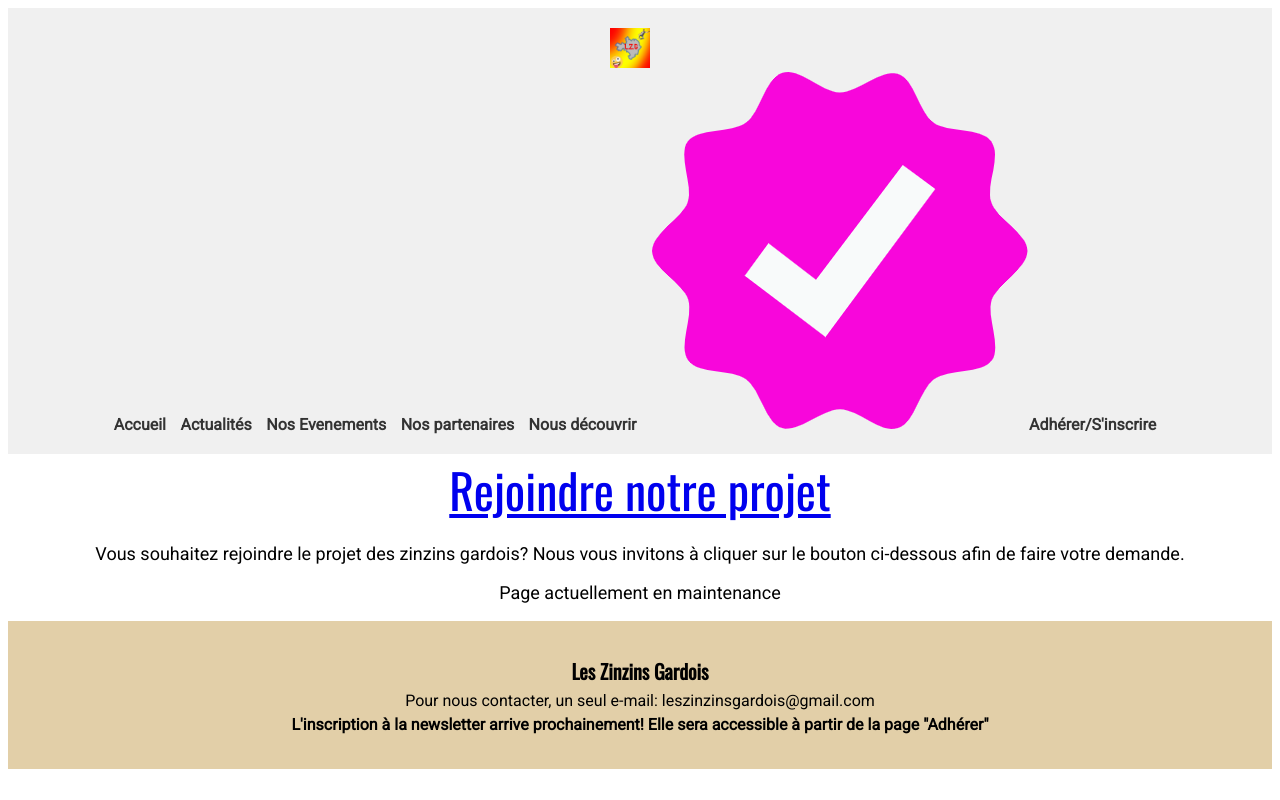
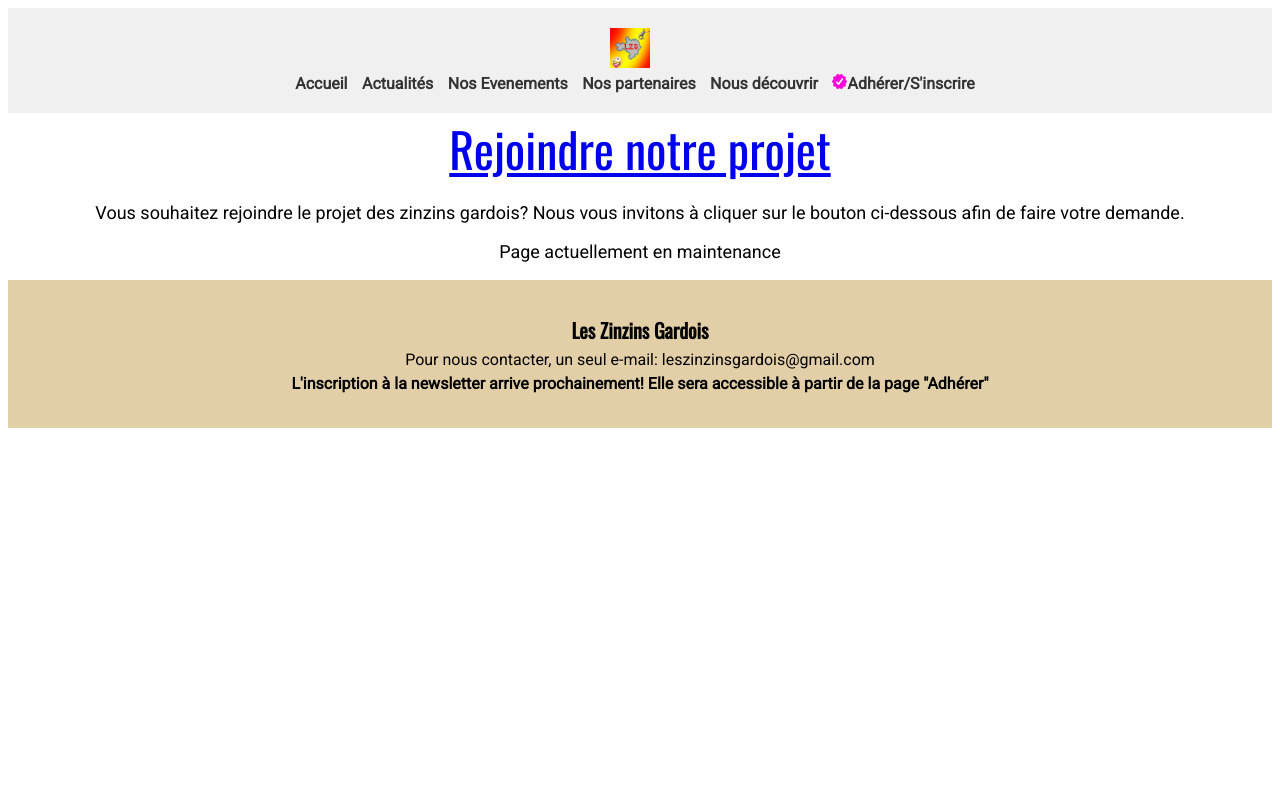
Before and after one commit to Leszinzinsgardois/leszinzinsgardois.github.io, a plain HTML site: page adherer/adherer.html in a window 1280 px wide. Drawn offline with nearby package versions, Linux system fonts and the light colour scheme.

Commit message:
patch erreur taille

```diff
--- a/adherer/adherer.html
+++ b/adherer/adherer.html
@@ -90,6 +90,11 @@
             color: #c7932a;
         }
 
+        .certif img {
+            width: 15px;
+            height: 15px;
+          }
+
       </style>
     </head>
     <body>
```
